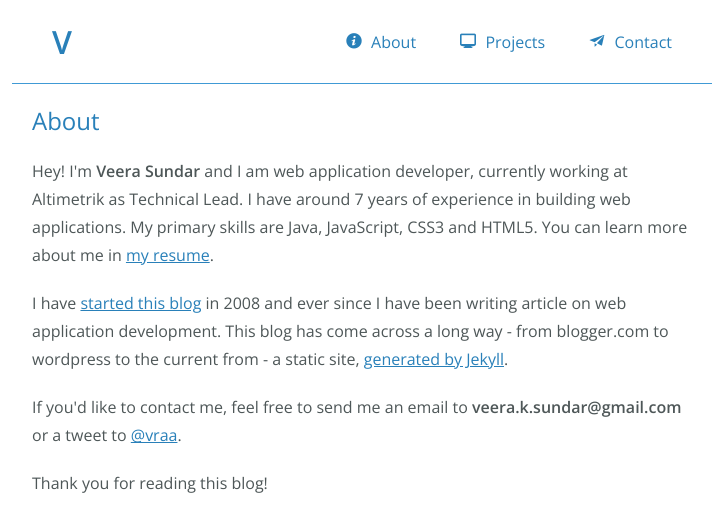
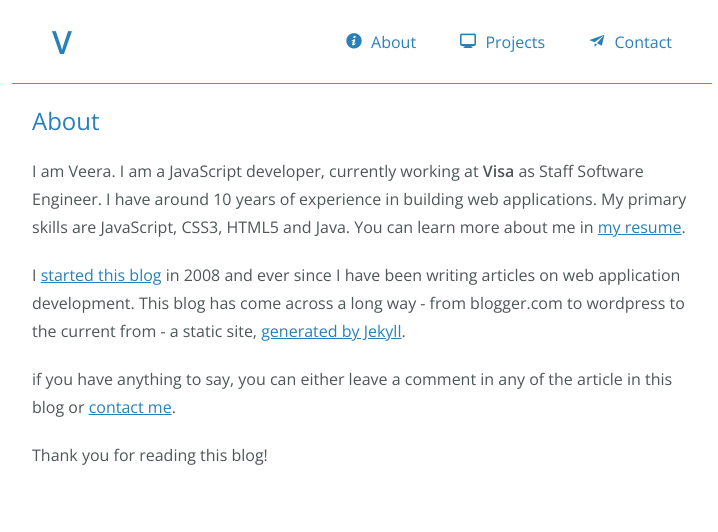
Before and after one commit to canwe/blog, a Jekyll site: the page built from about.html, in a window 1280 px wide. Shown: the top 532 px of the page, without its empty margins (278-996 px from the left). Built offline with Jekyll 4.4.1, drawn with Linux system fonts in a browser that asks for light colours; some web fonts are replaced.

Commit message:
Minor update to content and style.

```diff
--- a/_includes/author.html
+++ b/_includes/author.html
@@ -5,7 +5,7 @@
             Engineer.
         </p>
         <p>
-            <code>this.is = "my blog"; // seriously, yes!</code>
+            <code>this.is = "my blog"; // yep!</code>
         </p>
     </div>
 </div>
--- a/_layouts/post.html
+++ b/_layouts/post.html
@@ -10,7 +10,7 @@ postpage: yes
     </h1>
 
     <p class='date'>
-        {{ page.date | date: "%B" }}, {{ page.date | date : "%d"}}, {{ page.date | date : "%Y"}}
+        {{ page.date | date: "%B" }} {{ page.date | date : "%d"}}, {{ page.date | date : "%Y"}}
     </p>
 
     <section class='post-content'>
--- a/_sass/v8/_post.scss
+++ b/_sass/v8/_post.scss
@@ -40,8 +40,12 @@
       }
     }
 
+    ul {
+      list-style: circle;
+    }
+
     ol {
-      list-style: circle;
+      list-style: decimal;
     }
 
     .highlight {
--- a/about.html
+++ b/about.html
@@ -3,14 +3,16 @@ layout: page
 title: About
 className: about
 ---
-<p>Hey! I'm <strong>Veera Sundar</strong> and I am web application developer, currently working at Altimetrik as
-    Technical Lead. I have around 7 years of experience in building web applications. My primary skills are Java,
-    JavaScript, CSS3 and HTML5. You can learn more about me in <a href="http://veerasundar.com/resume/">my resume</a>.
+<p>I am Veera. I am a JavaScript developer, currently working at <strong>Visa</strong> as Staff Software
+    Engineer. I have around 10 years of experience in building web applications. My primary skills are JavaScript, CSS3,
+    HTML5 and Java. You can learn more about me in <a href="http://veerasundar.com/resume/">my resume</a>.
 </p>
-<p>I have <a href="http://veerasundar.com/blog/2008/06/great-indian-developer-summit-2008/">started this blog</a> in
-    2008 and ever since I have been writing article on web application development. This blog has come across a long way
+
+<p>I <a href="http://veerasundar.com/blog/2008/06/great-indian-developer-summit-2008/">started this blog</a> in
+    2008 and ever since I have been writing articles on web application development. This blog has come across a long way
     - from blogger.com to wordpress to the current from - a static site, <a
             href="http://veerasundar.com/blog/2013/03/moving-from-wordpress-to-jekyll/">generated by Jekyll</a>.</p>
-<p>If you'd like to contact me, feel free to send me an email to <strong>veera.k.sundar@gmail.com</strong> or a tweet to
-    <a href="http://twitter.com/vraa">@vraa</a>.</p>
+
+<p>if you have anything to say, you can either leave a comment in any of the article in this blog or <a href="/blog/contact/">contact me</a>.</p>
+
 <p>Thank you for reading this blog!</p>
```
Also changed, not shown: archive.html (+9 -8 lines).
